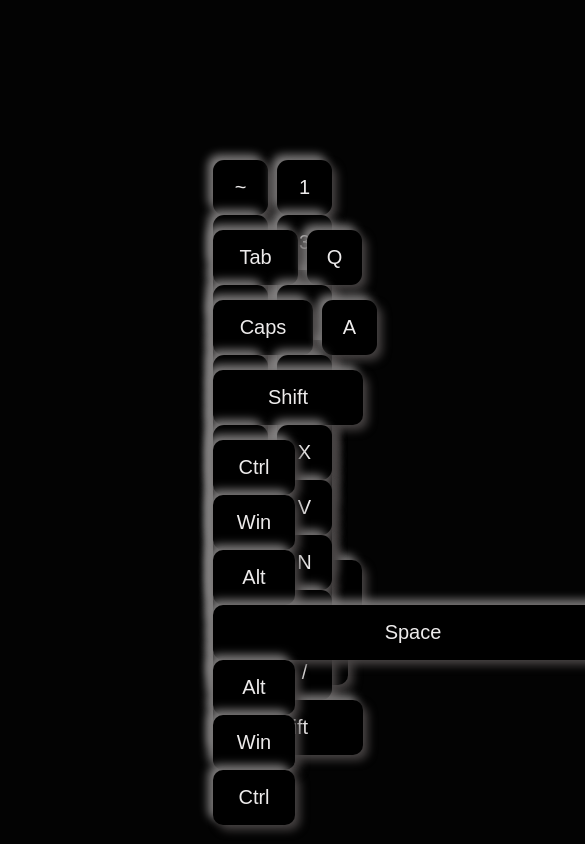
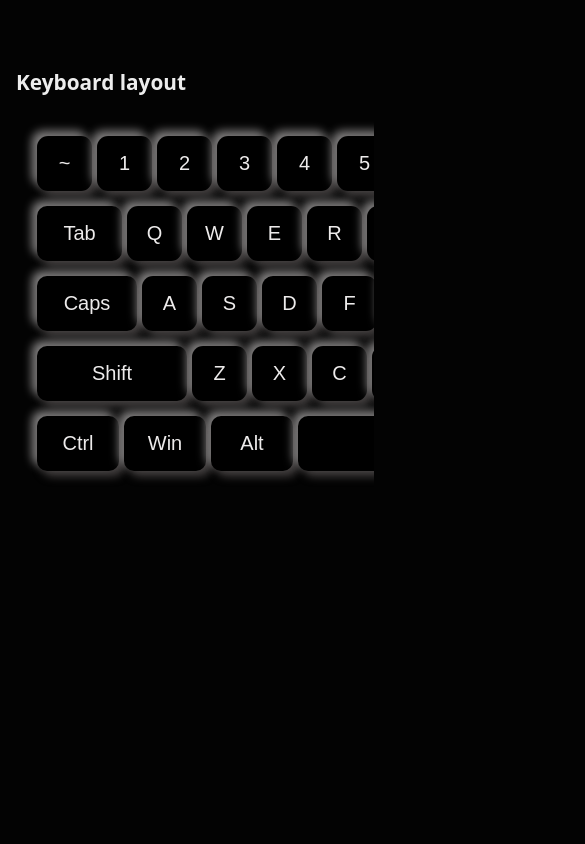
Before and after one commit to AdityaGit8009/Keyboard-frontend, a plain HTML site: page keyboard/index.html in a window 390 px wide. Shown: the top 844 px of the page, 585 px wide, since content can reach past the window. Drawn offline with Linux system fonts and the light colour scheme.

Commit message:
Keep the five physical rows together inside a mobile scroll region

```diff
--- a/keyboard/index.html
+++ b/keyboard/index.html
@@ -3,11 +3,14 @@
 <head>
     <meta charset="utf-8">
     <meta name="viewport" content="width=device-width, initial-scale=1">
-    <title>keyboard</title>
+    <title>Keyboard layout</title>
     <link rel="stylesheet" href="style.css">
 </head>
 <body>
-    <div class="container">
+    <main>
+        <h1>Keyboard layout</h1>
+        <div class="keyboard-viewport" role="region" aria-label="Keyboard layout" tabindex="0">
+            <div class="container">
         <div class="row one">
             <button>~</button>
             <button>1</button>
@@ -79,6 +82,8 @@
             <button class="same">Ctrl</button>
         </div>
 
-    </div>
+            </div>
+        </div>
+    </main>
 </body>
 </html>
--- a/keyboard/style.css
+++ b/keyboard/style.css
@@ -2,10 +2,12 @@ body{
     background-color: rgb(3, 3, 3);
 }
 .container{
-    margin: 160px 0 0 200px;
+    width: max-content;
+    padding: 1rem;
 }
 .row{
-    width: 100%;
+    display: flex;
+    align-items: center;
     height: 60px;
 }
 .one,.two,.three,.four,.five{
@@ -61,3 +63,23 @@ border-radius: 10px;
     width: 400px;
     border-radius: 10px;
 }
+
+body {
+    margin: 0;
+    color: #ededed;
+    font-family: system-ui, sans-serif;
+}
+main {
+    max-width: 65rem;
+    margin: clamp(1rem, 8vh, 6rem) auto;
+    padding: 0 1rem;
+}
+h1 {
+    margin: 0 0 .75rem;
+    font-size: clamp(1.3rem, 2vw, 2rem);
+}
+.keyboard-viewport {
+    max-width: 100%;
+    overflow-x: auto;
+    overscroll-behavior-x: contain;
+}
```
